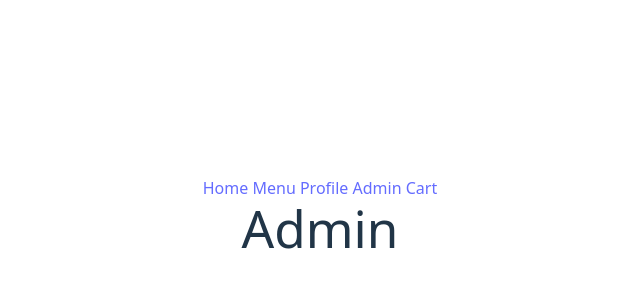
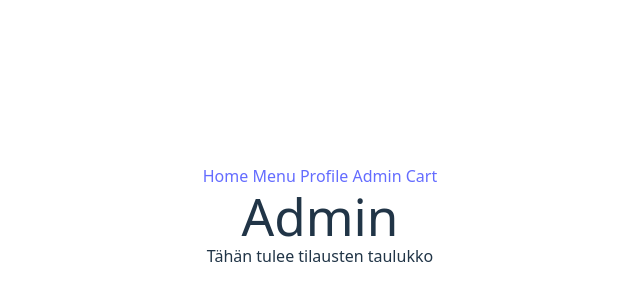
Before and after one commit to sandra-sanj/restaurant-website, a React app in the folder frontend/: page /admin in a window 1280 px wide. Shown: the part 184-484 px from the top of the page, without its empty margins (320-960 px from the left). Built offline with nearby package versions, Linux system fonts and the light colour scheme; the HTML template or start-up script is replaced by a standard one.

Commit message:
Add start for admin page

```diff
--- a/frontend/src/pages/Admin.jsx
+++ b/frontend/src/pages/Admin.jsx
@@ -3,6 +3,8 @@ const Admin = () => {
   return (
     <>
       <h1>Admin</h1>
+      <p>Tähän tulee tilausten taulukko</p>
+
     </>
   );
 };
```
